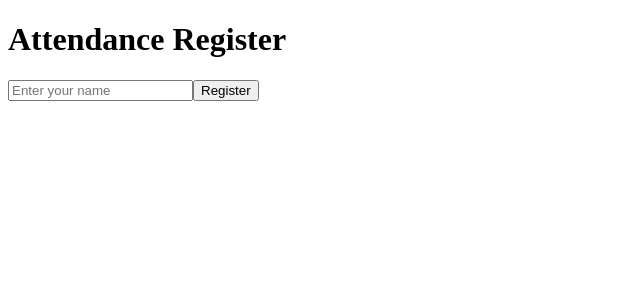
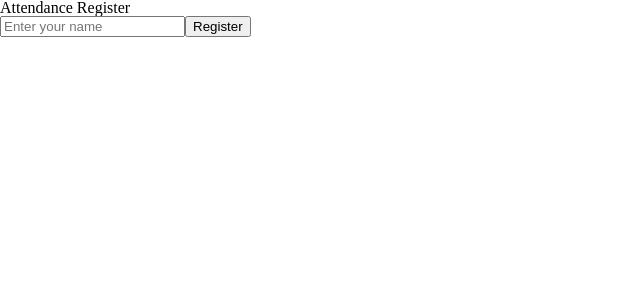
Before and after one commit to Janaina-MJ/attendance-register, a React (Vite) app in the folder web/: page / in a window 1280 px wide. Shown: the top 300 px of the page, without its empty margins (0-640 px from the left). Built offline with nearby package versions, Linux system fonts and the light colour scheme.

Commit message:
feat: Add css reset file
The css reset technique is a way to smooth the differences and
standardize the styling between different browsers, overlaying the
browsers' original formatting with a style sheet.

```diff
--- a/web/src/main.jsx
+++ b/web/src/main.jsx
@@ -1,6 +1,8 @@
 import React from 'react'
 import ReactDOM from 'react-dom/client'
 import Home from './pages/Home'
+
+import './styles/global.css'
 
 ReactDOM.createRoot(document.getElementById('root')).render(
   <React.StrictMode>
--- /dev/null
+++ b/web/src/styles/global.css
@@ -0,0 +1,52 @@
+/* http://meyerweb.com/eric/tools/css/reset/
+   v2.0 | 20110126
+   License: none (public domain)
+*/
+
+html, body, div, span, applet, object, iframe,
+h1, h2, h3, h4, h5, h6, p, blockquote, pre,
+a, abbr, acronym, address, big, cite, code,
+del, dfn, em, img, ins, kbd, q, s, samp,
+small, strike, strong, sub, sup, tt, var,
+b, u, i, center,
+dl, dt, dd, ol, ul, li,
+fieldset, form, label, legend,
+table, caption, tbody, tfoot, thead, tr, th, td,
+article, aside, canvas, details, embed,
+figure, figcaption, footer, header, hgroup,
+menu, nav, output, ruby, section, summary,
+time, mark, audio, video {
+	margin: 0;
+	padding: 0;
+	border: 0;
+	font-size: 100%;
+	font: inherit;
+	vertical-align: baseline;
+}
+/* HTML5 display-role reset for older browsers */
+article, aside, details, figcaption, figure,
+footer, header, hgroup, menu, nav, section {
+	display: block;
+}
+body {
+	line-height: 1;
+}
+ol, ul {
+	list-style: none;
+}
+blockquote, q {
+	quotes: none;
+}
+blockquote:before, blockquote:after,
+q:before, q:after {
+	content: '';
+	content: none;
+}
+table {
+	border-collapse: collapse;
+	border-spacing: 0;
+}
+
+* {
+    box-sizing: border-box;
+}
```
